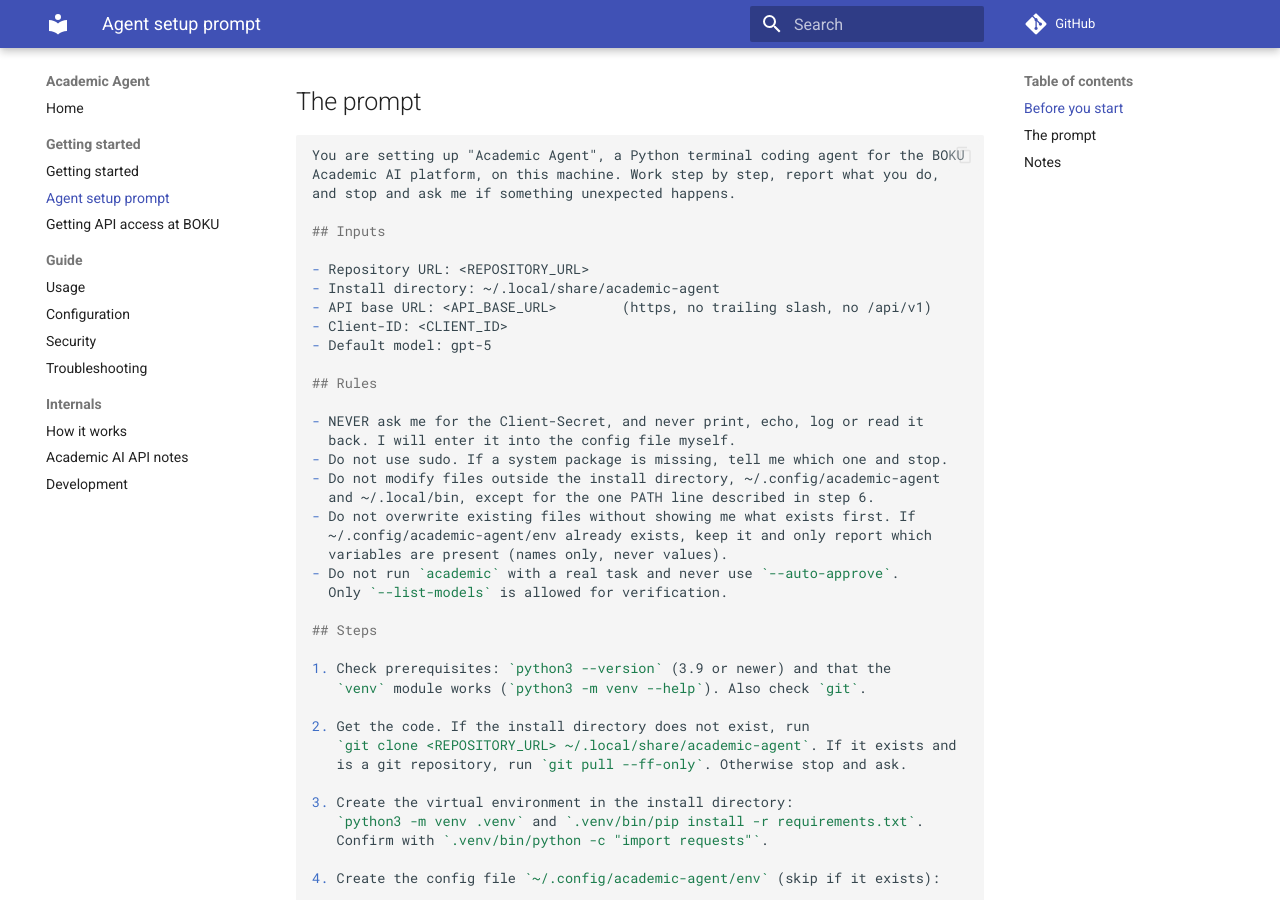
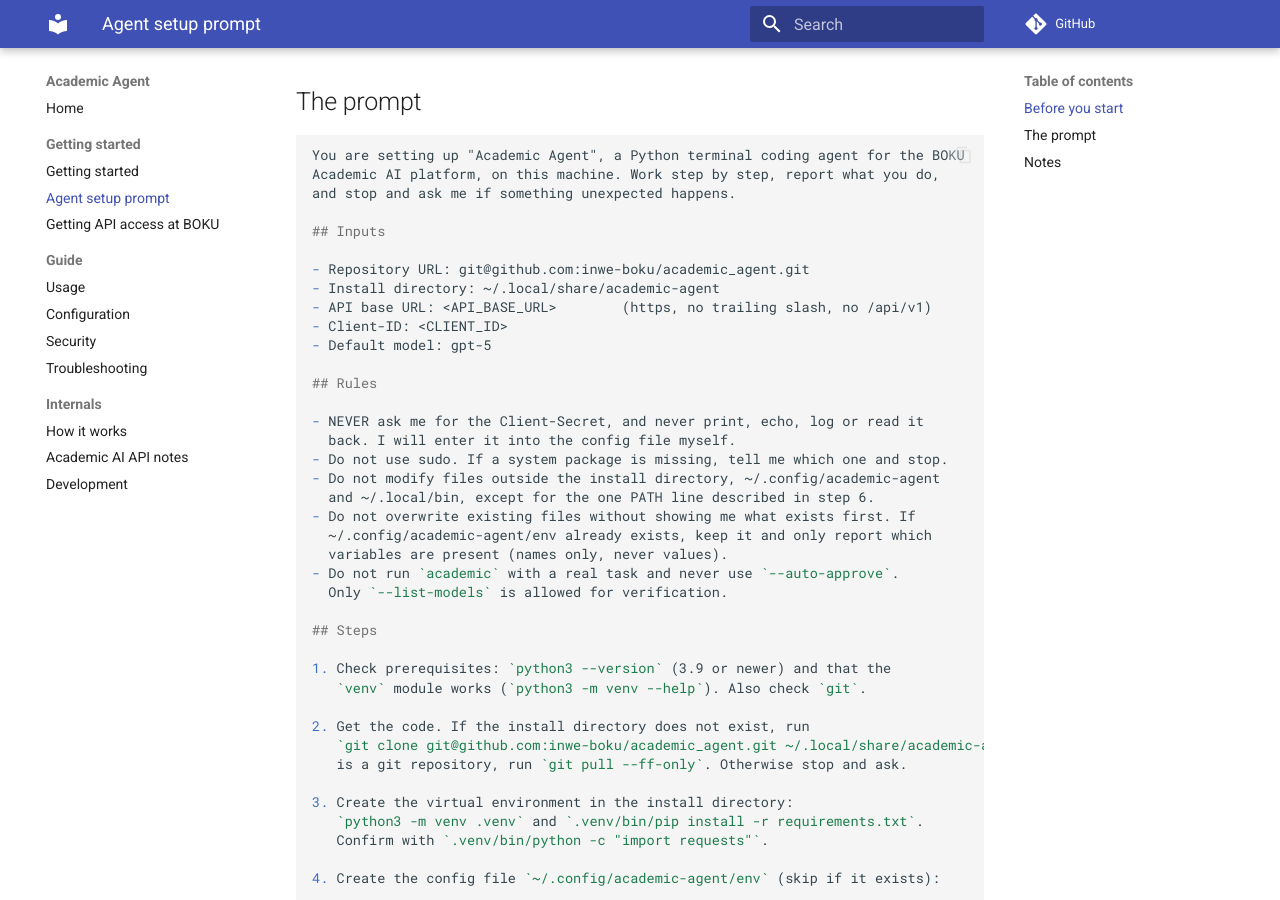
Before and after one commit to inwe-boku/academic_agent, an MkDocs documentation site: the page built from docs/agent-setup-prompt.md, in a window 1280 px wide and 900 px high, scrolled down 572 px. Built offline with MkDocs 1.6.1 and Material for MkDocs 9.7.7, drawn with Linux system fonts in a browser that asks for light colours; comment, search, counter and statistics services are not loaded.

Commit message:
docs: set repo URL to git@github.com:inwe-boku/academic_agent.git in agent setup prompt; getting-started already correct

```diff
--- a/docs/agent-setup-prompt.md
+++ b/docs/agent-setup-prompt.md
@@ -29,7 +29,7 @@
 
 ## Inputs
 
-- Repository URL: <REPOSITORY_URL>
+- Repository URL: git@github.com:inwe-boku/academic_agent.git
 - Install directory: ~/.local/share/academic-agent
 - API base URL: <API_BASE_URL>        (https, no trailing slash, no /api/v1)
 - Client-ID: <CLIENT_ID>
@@ -54,7 +54,7 @@
    `venv` module works (`python3 -m venv --help`). Also check `git`.
 
 2. Get the code. If the install directory does not exist, run
-   `git clone <REPOSITORY_URL> ~/.local/share/academic-agent`. If it exists and
+   `git clone git@github.com:inwe-boku/academic_agent.git ~/.local/share/academic-agent`. If it exists and
    is a git repository, run `git pull --ff-only`. Otherwise stop and ask.
 
 3. Create the virtual environment in the install directory:
```
